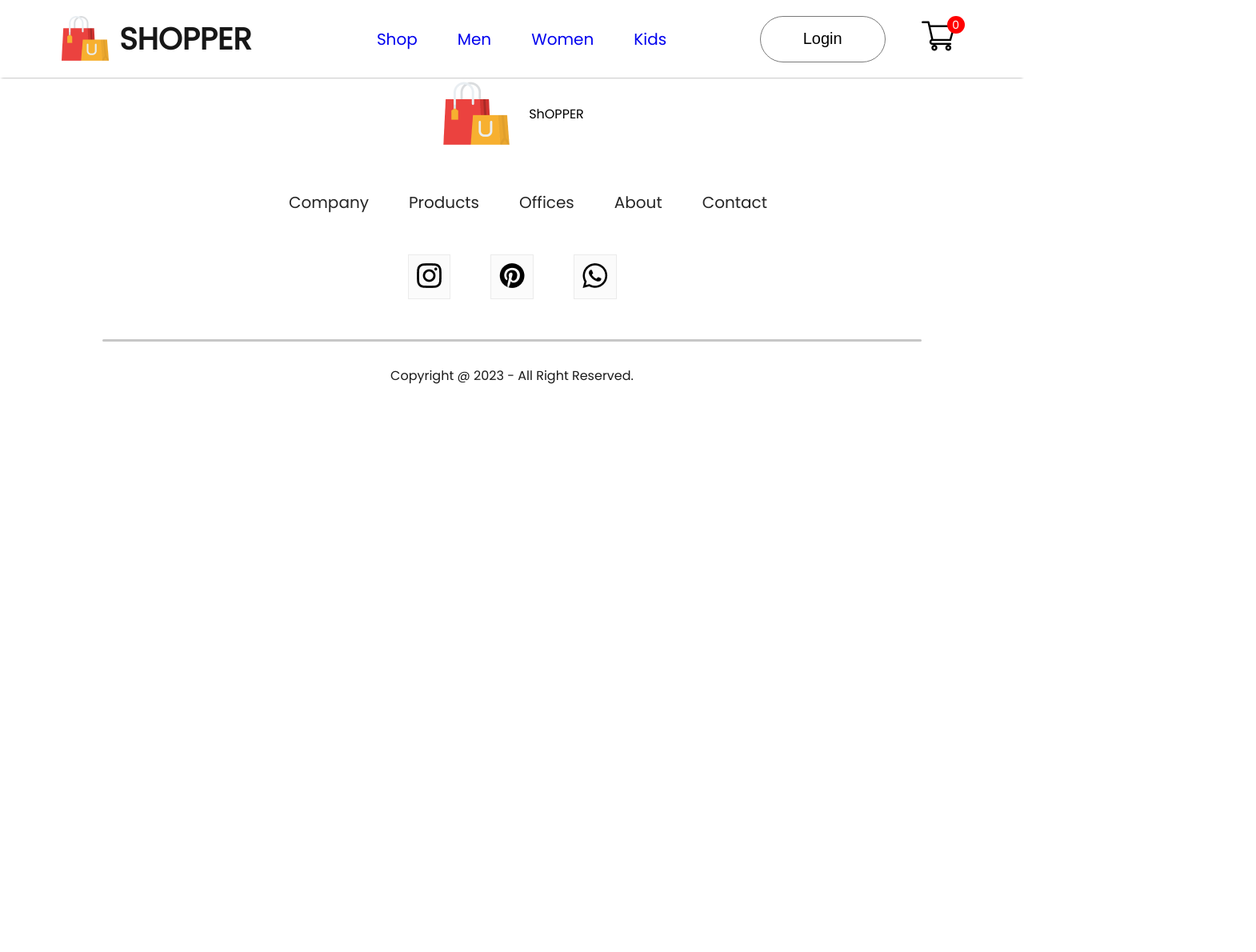
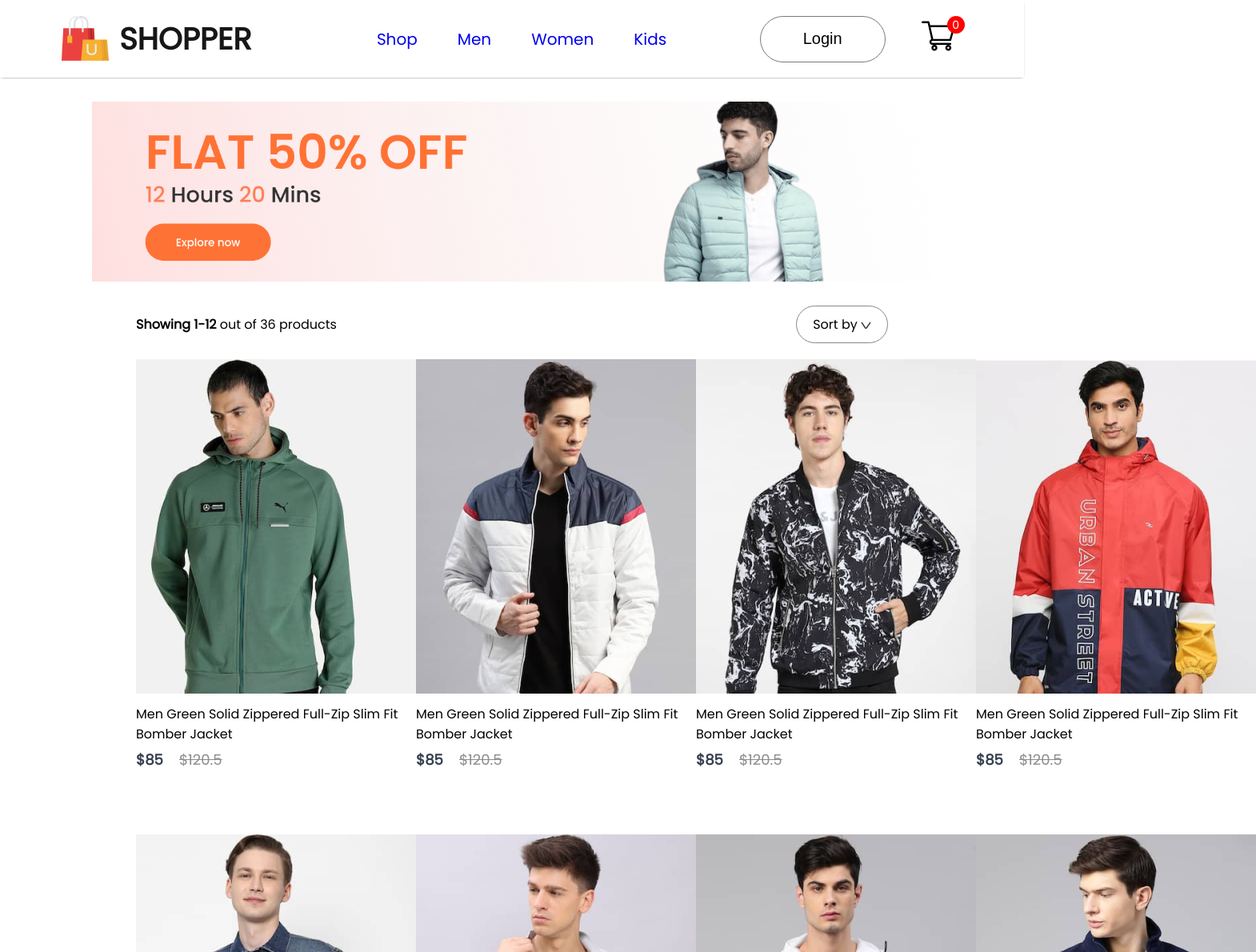
Before and after one commit to DatNguyenDN/E-Commerce, a React (Create React App) app: page /mens in a window 1280 px wide. Shown: the top 1190 px of the page at 80% size, 1570 px wide, since content can reach past the window. Before the commit the page ends 800 px from the top, so only its background shows below. Built offline with nearby package versions, Linux system fonts and the light colour scheme.

Commit message:
Build Shopcategory products 1:39'

```diff
--- a/src/App.css
+++ b/src/App.css
@@ -1,5 +1,6 @@
 .App {
   text-align: center;
+
 }
 
 .App-logo {
--- a/src/App.js
+++ b/src/App.js
@@ -7,6 +7,10 @@
 import Cart from "./Pages/Cart"
 import LoginSignUp from "./Pages/LoginSignup"
 import Footer from "./Components/Footer/Footer";
+import men_banner from './Components/Assets/banner_mens.png'
+import women_banner from './Components/Assets/banner_women.png'
+import kid_banner from './Components/Assets/banner_kids.png'
+
 function App() {
   return (
     <div>
@@ -14,9 +18,9 @@
         <Navbar />
         <Routes>
           <Route path="/" element={<Shop />} />
-          <Route path="/mens" element={<ShopCategory category='mens'/>} />
-          <Route path="/womens" element={<ShopCategory category='women'/>} />
-          <Route path="/kids" element={<ShopCategory category='kid'/>} />
+          <Route path="/mens" element={<ShopCategory banner={men_banner} category='men'/>} />
+          <Route path="/womens" element={<ShopCategory banner={women_banner} category='women'/>} />
+          <Route path="/kids" element={<ShopCategory banner={kid_banner} category='kid'/>} />
           <Route path="/product" element={<Product/>}>
             <Route path="/productID" element={<Product/>}/>
           </Route>
--- a/src/Components/Footer/Footer.css
+++ b/src/Components/Footer/Footer.css
@@ -12,7 +12,7 @@
     gap: 20px;
 }
 
-.footer-log p{
+.footer-logo p{
     color: #383838;
     font-size: 46px;
     font-weight: 700;
--- a/src/Components/Offers/Offers.css
+++ b/src/Components/Offers/Offers.css
@@ -9,7 +9,7 @@
 }
 
 .offers-left {
-    flex: 1;
+    flex: 2;
     display: flex;
     flex-direction: column;
     justify-content: center;
--- /dev/null
+++ b/src/Context/ShopContext.jsx
@@ -0,0 +1,19 @@
+import React, { createContext } from "react";
+import all_product from '../Components/Assets/all_product'
+
+
+export const ShopContext = createContext(null);
+
+const ShopContextProvider = (props) => {
+
+    const contextValue = {all_product};
+
+    return (
+        <ShopContext.Provider value={contextValue}>
+            {props.children}
+        </ShopContext.Provider>
+
+    )
+}
+
+export default ShopContextProvider
--- /dev/null
+++ b/src/Pages/CSS/ShopCategory.css
@@ -0,0 +1,43 @@
+.shopcategory-banner {
+    display: block;
+    margin: 30px auto;
+    width: 82%;
+}
+
+.shopcategory-indexSort {
+    display: flex;
+    margin: 0px 170px;
+    justify-content: space-between;
+    align-items: center;
+}
+
+.shopcategory-sort {
+    padding: 10px 20px;
+    border-radius: 40px;
+    border: 1px solid #888;
+}
+
+.shopcategory-indexSort p span {
+    font-weight: 600;
+}
+
+.shopcategory-products {
+    margin: 20px 170px;
+    display: grid;
+    grid-template-columns: 1fr 1fr 1fr 1fr;
+    row-gap: 80px;
+}
+
+.shopcategory-loadmore {
+    display: flex;
+    justify-content: center;
+    align-items: center;
+    margin: 150px auto;
+    width: 233px;
+    height: 69px;
+    background: #ededed;
+    border-radius: 75px;
+    color: #787878;
+    font-size: 18px;
+    font-weight: 500;
+}
--- a/src/Pages/Shop.jsx
+++ b/src/Pages/Shop.jsx
@@ -16,7 +16,6 @@
       <Offers/>
       <NewCollections/>
       <NewsLetter/>
-      <Footer/>
     </div>
   )
 }
--- a/src/Pages/ShopCategory.jsx
+++ b/src/Pages/ShopCategory.jsx
@@ -1,8 +1,44 @@
-import React from 'react'
+import React, { useContext } from 'react'
+import './CSS/ShopCategory.css'
+import {ShopContext} from '../Context/ShopContext'
+import dropdown_icon from '../Components/Assets/dropdown_icon.png'
+import Item from '../Components/Item/Item'
+// import all_product from '../Components/Assets/all_product'
 
-const ShopCategory = () => {
+const ShopCategory = (props) => {
+  const {all_product} = useContext(ShopContext);
+
   return (
-    <div></div>
+    <div className='shop-category'>
+      <img className='shopcategory-banner' src={props.banner} alt="" />
+      <div className="shopcategory-indexSort">
+        <p>
+          <span>Showing 1-12</span> out of 36 products
+        </p>
+        <div className="shopcategory-sort">
+          Sort by <img src={dropdown_icon} alt="" />
+        </div>
+      </div>
+      <div className="shopcategory-products">
+        {all_product.map((item,i) => {
+          if (props.category === item.category) {
+            return <Item
+            key={i}
+            id={item.id}
+            name={item.name}
+            image={item.image}
+            new_price={item.new_price}
+            old_price={item.old_price} />
+          }
+          else {
+            return null;
+          }
+        })}
+      </div>
+      <div className='shopcategory-loadmore'>
+        Explore More
+      </div>
+    </div>
   )
 }
 export default ShopCategory
--- a/src/index.js
+++ b/src/index.js
@@ -2,16 +2,12 @@
 import ReactDOM from 'react-dom/client';
 import './index.css';
 import App from './App';
-import reportWebVitals from './reportWebVitals';
+import { ShopContext } from './Context/ShopContext';
+import ShopContextProvider from './Context/ShopContext';
 
 const root = ReactDOM.createRoot(document.getElementById('root'));
 root.render(
-  <React.StrictMode>
-    <App />
-  </React.StrictMode>
+    <ShopContextProvider>
+        <App />
+    </ShopContextProvider>
 );
-
-// If you want to start measuring performance in your app, pass a function
-// to log results (for example: reportWebVitals(console.log))
-// or send to an analytics endpoint. Learn more: https://bit.ly/CRA-vitals
-reportWebVitals();
```
